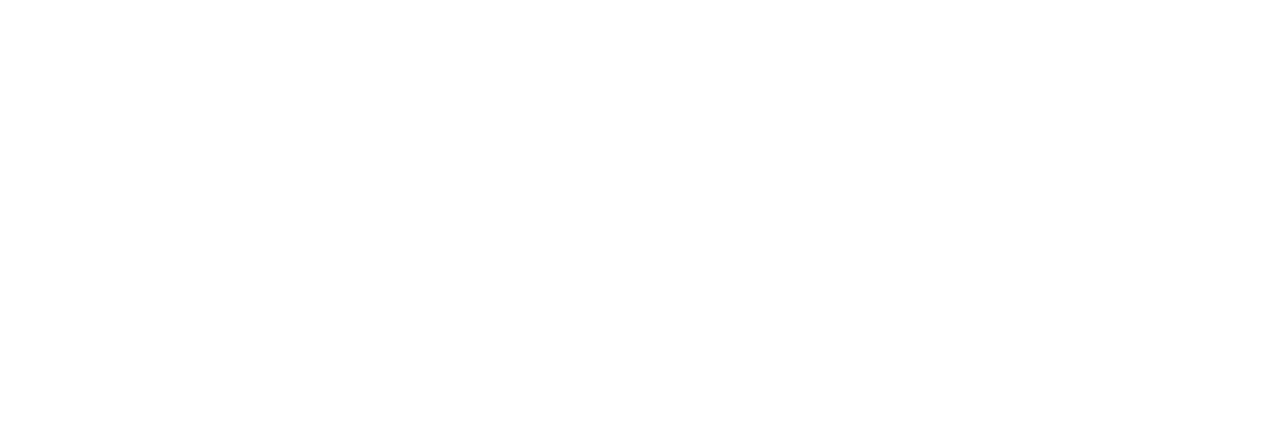
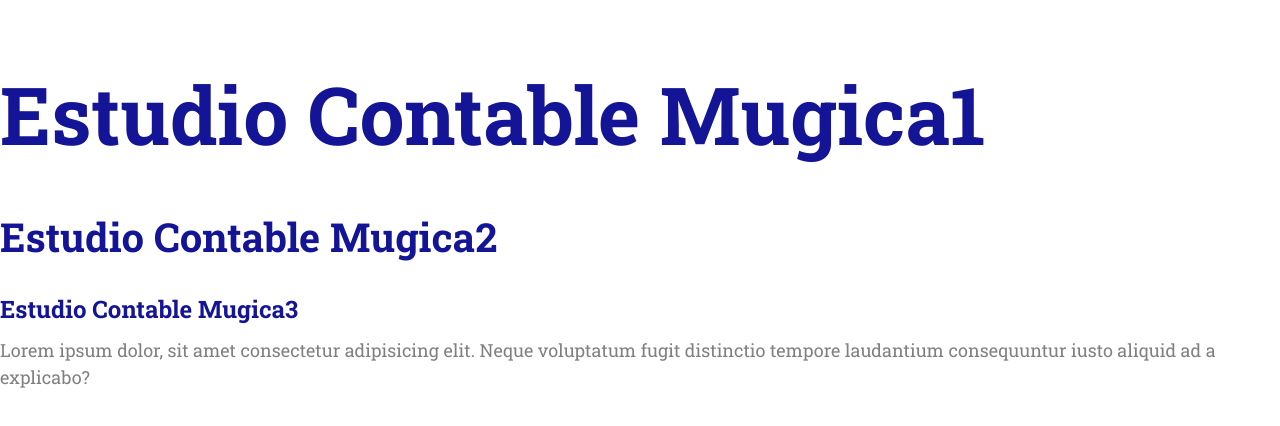
Before and after one commit to gabyreload1983/Estudio-Contable-Mugica, a plain HTML site: page index.html in a window 1280 px wide. Drawn offline with Linux system fonts and the light colour scheme.

Commit message:
Define Typography

```diff
--- a/css/style.css
+++ b/css/style.css
@@ -7,3 +7,54 @@
   --color--headings: rgb(20, 20, 150);
   --color--body: gray;
 }
+
+/* Typography */
+html {
+  font-size: 62.5%;
+}
+
+body {
+  font-family: Roboto Slab, Arial, Helvetica, sans-serif;
+  color: var(--color--body);
+  line-height: 1.5;
+  font-size: 2.4rem;
+}
+
+h1,
+h2,
+h3 {
+  color: var(--color--headings);
+}
+h1,
+h2,
+h3 {
+  margin-bottom: 1rem;
+}
+h1 {
+  font-size: 6rem;
+}
+h2 {
+  font-size: 4rem;
+}
+h3 {
+  font-size: 3rem;
+}
+
+p {
+  margin-top: 0;
+}
+
+@media screen and (min-width: 1024px) {
+  body {
+    font-size: 1.8rem;
+  }
+  h1 {
+    font-size: 8rem;
+  }
+  h2 {
+    font-size: 4rem;
+  }
+  h3 {
+    font-size: 2.4rem;
+  }
+}
--- a/index.html
+++ b/index.html
@@ -5,7 +5,22 @@
     <meta http-equiv="X-UA-Compatible" content="IE=edge" />
     <meta name="viewport" content="width=device-width, initial-scale=1.0" />
     <title>Document</title>
+    <link rel="preconnect" href="https://fonts.googleapis.com" />
+    <link rel="preconnect" href="https://fonts.gstatic.com" crossorigin />
+    <link
+      href="https://fonts.googleapis.com/css2?family=Roboto+Slab:wght@400;700&display=swap"
+      rel="stylesheet"
+    />
     <link rel="stylesheet" href="./css/style.css" />
   </head>
-  <body></body>
+  <body>
+    <h1>Estudio Contable Mugica1</h1>
+    <h2>Estudio Contable Mugica2</h2>
+    <h3>Estudio Contable Mugica3</h3>
+    <p>
+      Lorem ipsum dolor, sit amet consectetur adipisicing elit. Neque voluptatum
+      fugit distinctio tempore laudantium consequuntur iusto aliquid ad a
+      explicabo?
+    </p>
+  </body>
 </html>
```
